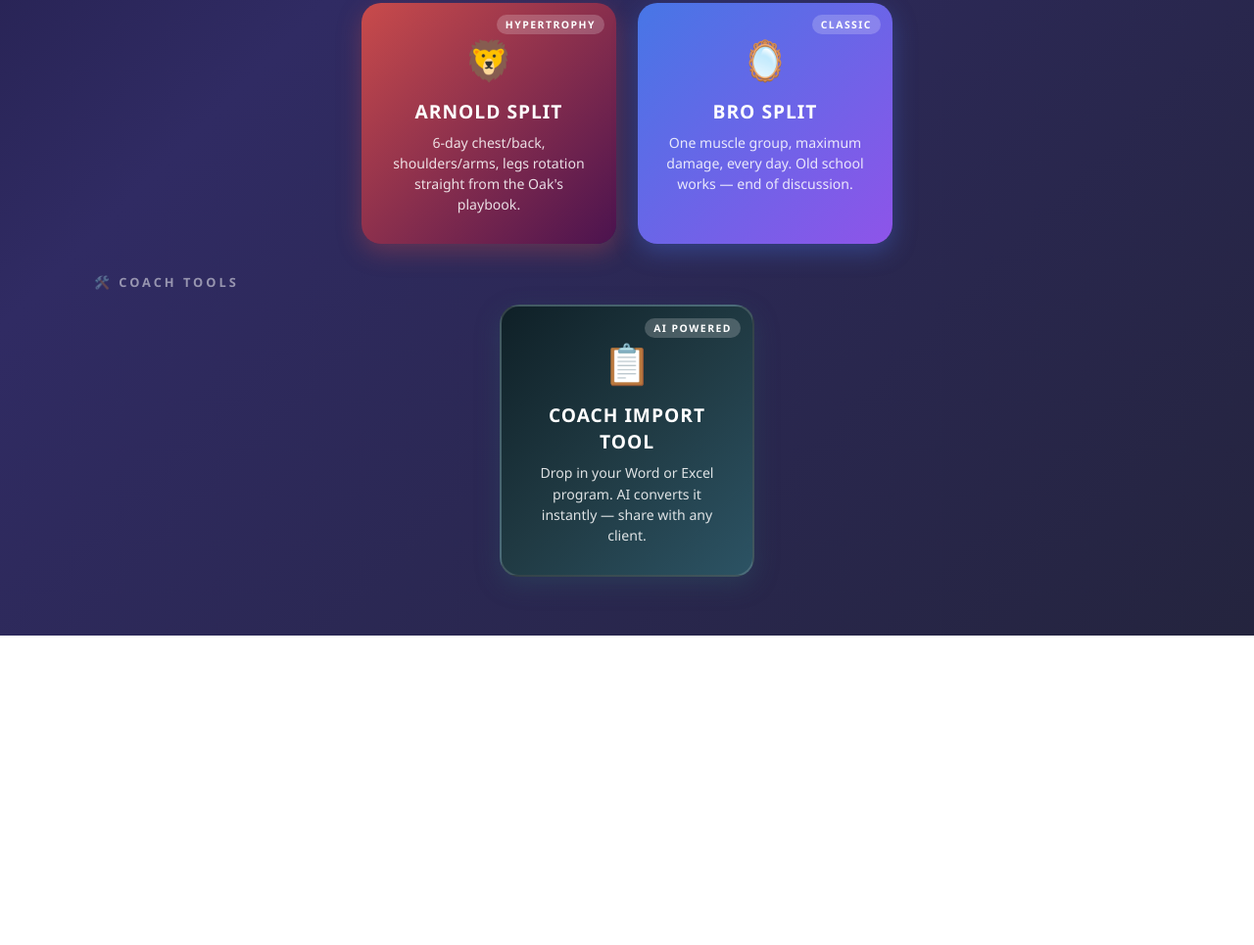
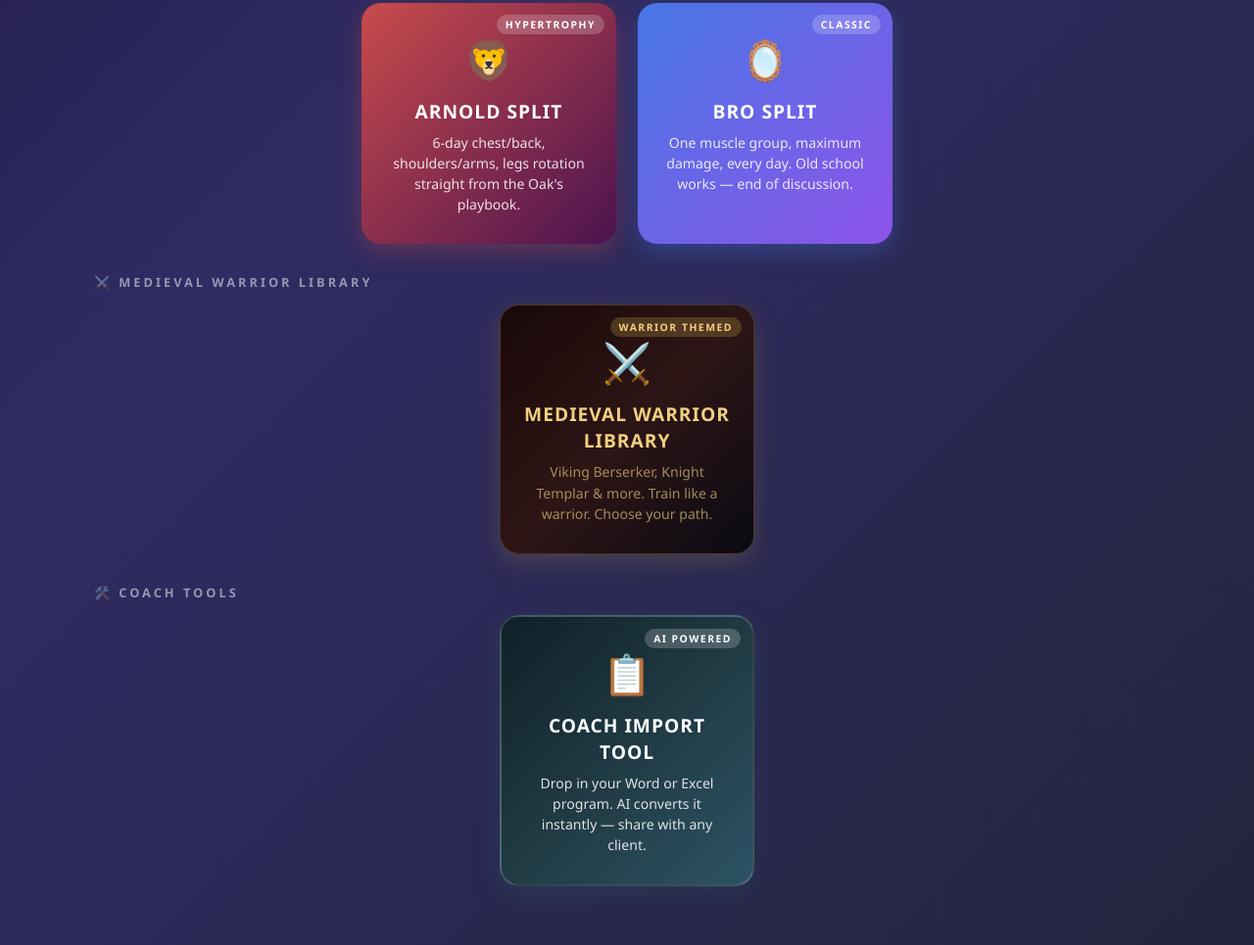
Before and after one commit to Cheloco44/aldo_elite_workout_app, a plain HTML site: page workoutapp/index.html in a window 1280 px wide. Shown: the part 1258-2223 px from the top of the page at 98% size. Before the commit the page ends 1907 px from the top, so only its background shows below. Drawn offline with Linux system fonts and the light colour scheme.

Commit message:
Add files via upload

```diff
--- a/workoutapp/index.html
+++ b/workoutapp/index.html
@@ -202,6 +202,16 @@ h1 {
     .card { width: 100%; max-width: 340px; padding: 26px 20px; }
     .logo { width: 110px; height: 110px; }
 }
+
+.card-medieval {
+    background: linear-gradient(135deg, #1a0808, #2d1515, #0a0a14);
+    box-shadow: 0 8px 25px rgba(201,168,76,0.2);
+    border: 1px solid rgba(201,168,76,0.25);
+    color: #f0d080;
+}
+.card-medieval:hover { box-shadow: 0 15px 40px rgba(201,168,76,0.38); border-color: rgba(201,168,76,0.5); }
+.card-medieval p { color: rgba(240,208,128,0.75); }
+
 </style>
 </head>
 <body>
@@ -284,6 +294,18 @@ h1 {
         </a>
     </div>
 
+
+    <!-- MEDIEVAL WARRIOR LIBRARY -->
+    <div class="section-label">⚔️ Medieval Warrior Library</div>
+    <div class="cards">
+        <a href="medieval.html" class="card card-medieval">
+            <div class="card-badge" style="background:rgba(201,168,76,0.25);color:#f0d080">Warrior Themed</div>
+            <div class="card-icon">⚔️</div>
+            <h2>MEDIEVAL WARRIOR LIBRARY</h2>
+            <p>Viking Berserker, Knight Templar &amp; more. Train like a warrior. Choose your path.</p>
+        </a>
+    </div>
+
     <!-- COACH TOOLS -->
     <div class="section-label">🛠️ Coach Tools</div>
     <div class="cards">
```
